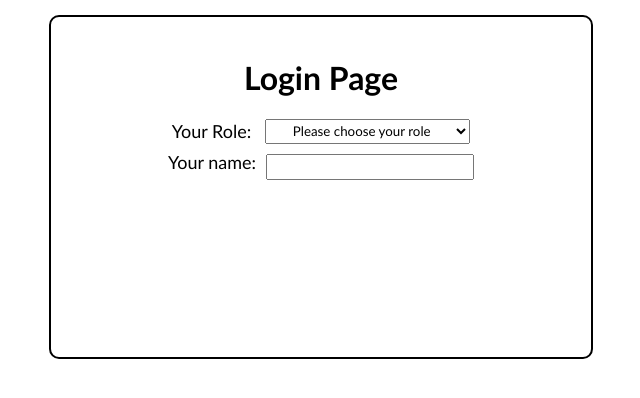
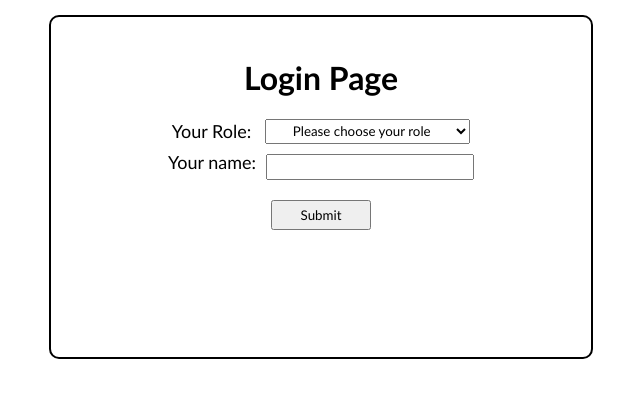
Before and after one commit to CainHappyfish/ezIKNP-OT, a Python web app: template templates/login.html in a window 1280 px wide. Shown: the part 213-611 px from the top of the page, without its empty margins (319-959 px from the left). Run offline with Jinja, Linux system fonts and the light colour scheme; the template is opened without the code that fills it, so the values that code supplies are empty.

Commit message:
frontend

```diff
--- a/static/css/login.css
+++ b/static/css/login.css
@@ -68,3 +68,17 @@ body, html {
     height: 20px;
     width: 200px;
 }
+
+#submit-box {
+    display: flex;
+    justify-content: center;
+    align-items: center;
+}
+
+#submit {
+    font-family: 'Gill Sans', 'Gill Sans MT', Calibri, 'Trebuchet MS', sans-serif;
+    margin-top: 20px;
+    height: 30px;
+    width: 100px;
+
+}
--- a/templates/login.html
+++ b/templates/login.html
@@ -24,6 +24,10 @@
                     <input type="text" id="name" name="name">
                 </div>
 
+                <div id = "submit-box">
+                    <input type="submit" id="submit" name="submit">
+                </div>
+
             </form>
         </div>
     </div>
```
